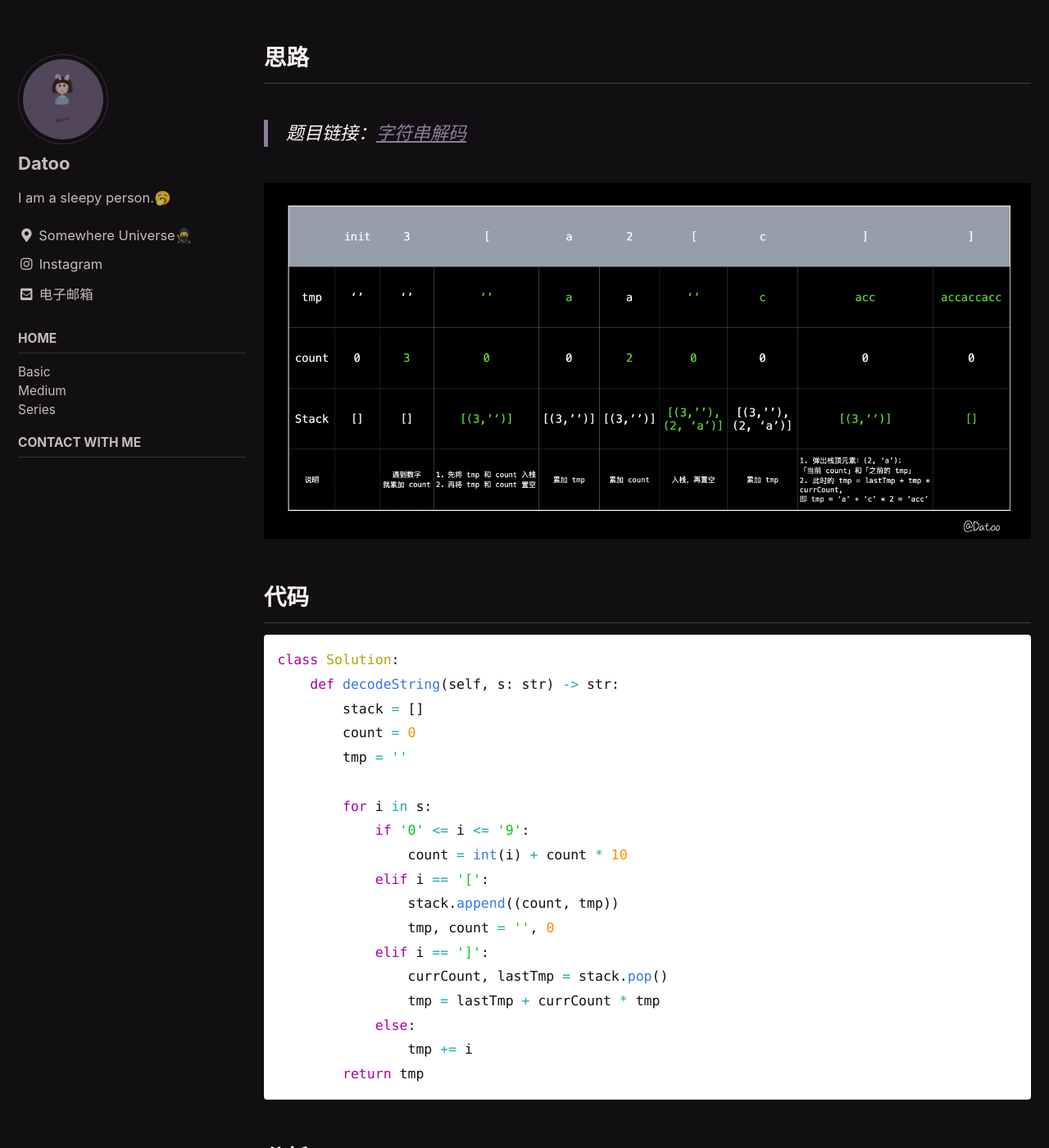
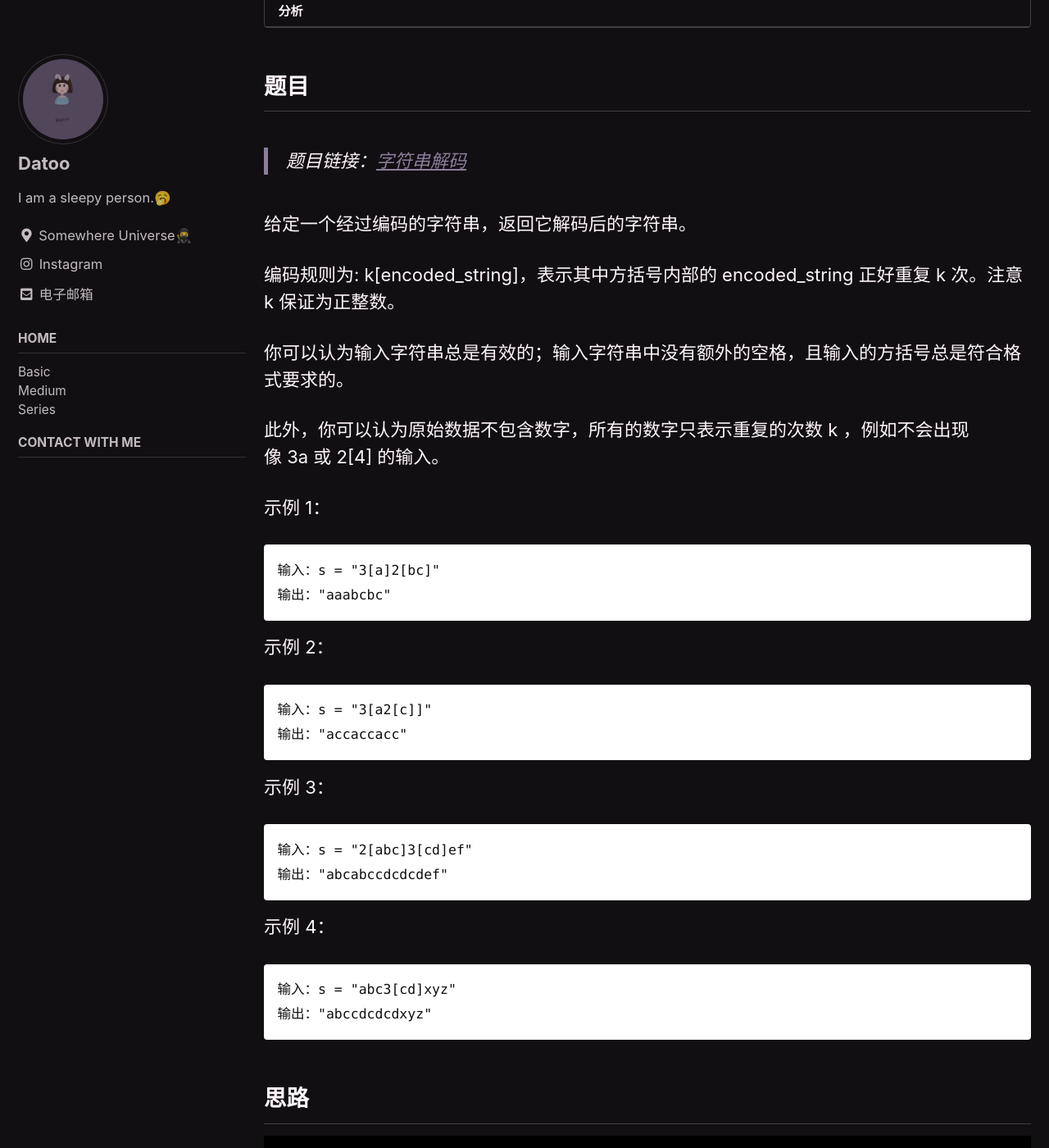
Before and after one commit to DaToo-J/DaToo-J.GitHub.io, a Jekyll site: the page built from _posts/2021-02-06-decode-string.md, in a window 1280 px wide and 1400 px high, scrolled down 431 px. Shown: the whole window at 82% size. Built offline with Jekyll 4.4.1, drawn with Linux system fonts in a browser that asks for light colours; cached includes are drawn as plain includes.

```diff
--- a/_posts/2021-02-06-decode-string.md
+++ b/_posts/2021-02-06-decode-string.md
@@ -11,9 +11,39 @@ tags: 基础 数组 栈
 title:
 ---
 
-## 思路
+## 题目
 
 > 题目链接：[字符串解码](https://leetcode-cn.com/problems/decode-string/)
+
+给定一个经过编码的字符串，返回它解码后的字符串。
+
+编码规则为: k[encoded_string]，表示其中方括号内部的 encoded_string 正好重复 k 次。注意 k 保证为正整数。
+
+你可以认为输入字符串总是有效的；输入字符串中没有额外的空格，且输入的方括号总是符合格式要求的。
+
+此外，你可以认为原始数据不包含数字，所有的数字只表示重复的次数 k ，例如不会出现像 3a 或 2[4] 的输入。
+
+示例 1：
+
+    输入：s = "3[a]2[bc]"
+    输出："aaabcbc"
+
+示例 2：
+
+    输入：s = "3[a2[c]]"
+    输出："accaccacc"
+
+示例 3：
+
+    输入：s = "2[abc]3[cd]ef"
+    输出："abcabccdcdcdef"
+
+示例 4：
+
+    输入：s = "abc3[cd]xyz"
+    输出："abccdcdcdxyz"
+
+## 思路
 
 ![decode-string]({{ "./assets/images/decode-string.png" | absolute_url }})
 
```
Also changed, not shown: _posts/2021-02-07-max-chunks-to-make-sorted.md (+26 -1 lines), _posts/2021-02-07-rotate-list.md (+24 -1 lines).
